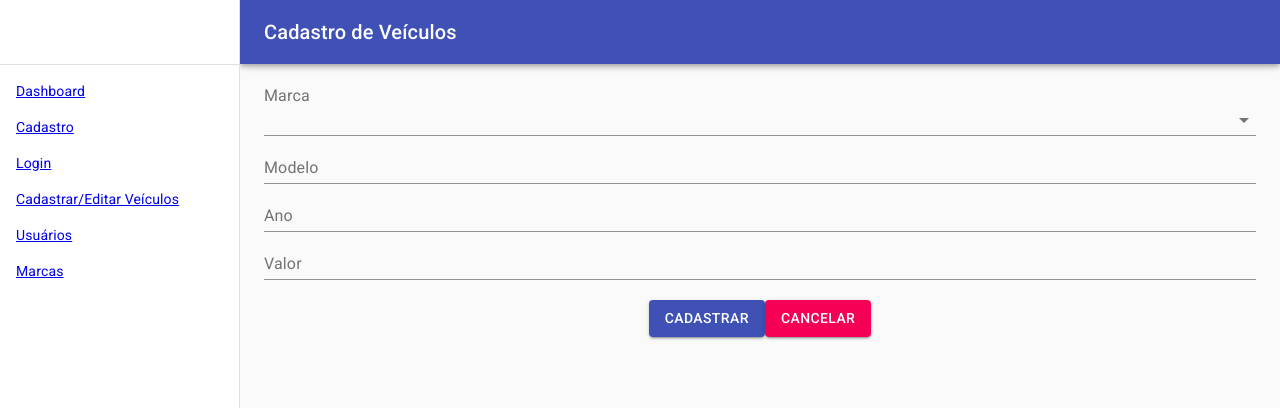
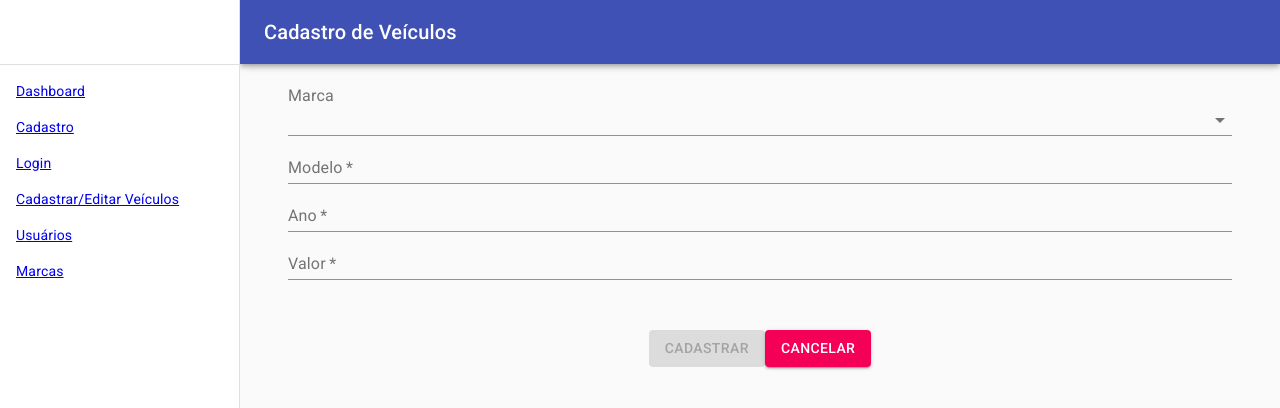
Before and after one commit to CaelumAulas/aceleratw-turma1-grupo1, a React app: page /cadastro-veiculo in a window 1280 px wide. Shown: the top 408 px of the page. Built offline with nearby package versions, Linux system fonts and the light colour scheme.

Commit message:
Feat(vehicles form validation)

```diff
--- a/src/containers/VehiclesAddForm/VehiclesAddForm.js
+++ b/src/containers/VehiclesAddForm/VehiclesAddForm.js
@@ -1,17 +1,22 @@
-import React from 'react';
+import React, {useState} from 'react';
 
 import {
     Button,
     TextField,
     Select,
     MenuItem,
-  InputLabel
+    InputLabel,
+    Container,
+    FormControl
 } from '@material-ui/core';
 
 import './style.css';
 
+
+const VehiclesAddForm = ({toSend}) => {
+
     function createData(index, vehicle) {
-    return { index, vehicle };
+        return {index, vehicle};
     }
 
     const rows = [
@@ -22,28 +27,132 @@ const rows = [
         createData(5, 'Fiesta'),
     ];
 
-const VehiclesAddForm = () => (
-  <form className="vehiclesAddForm" noValidate autoComplete="off">
+    const [brand, setBrand] = useState("");
+    const [model, setModel] = useState("");
+    const [year, setYear] = useState("");
+    const [value, setValue] = useState("");
+    const [errors, setErrors] = useState({
+        validator: {
+            buttonEnabled: false,
+            isValid: true,
+            text: ""
+        }
+    });
+
+    const handleMarcaSelectionChange = (event) => {
+        setBrand(event.target.value);
+    };
+
+    const handleModeloChange = (event) => {
+        setModel(event.target.value);
+    };
+
+    const handleYearChange = (event) => {
+        setYear(event.target.value);
+    };
+
+    const handleValueChange = (event) => {
+        setValue(event.target.value);
+    };
+
+    function isValueValid(value){
+        if(+value <= 0){
+            return {
+                buttonEnabled: false,
+                isValid: false,
+                text: 'Adicione um valor maior que 0',
+            }
+        } else {
+            return { buttonEnabled:true, isValid: true, text: "" }
+        }
+    }
+
+    function goBack(event){
+        event.preventDefault();
+        window.history.back();
+    }
+
+
+    return (
+        <Container maxWidth="">
+            <form variant="filled"
+                onSubmit={
+                    (event) => {
+                        event.preventDefault();
+                        toSend({marca: brand, modelo: model, ano: year, valor: value});
+                    }
+                }
+                className="vehiclesAddForm"
+                noValidate
+                autoComplete="off">
                 <div className="vehiclesAddForm--select">
                     <InputLabel id="standard-basic">Marca</InputLabel>
-        <Select id="standard-basic" label="Marca">
-            {rows.map((row) => {
-                return <MenuItem value={row.index}>{row.vehicle}</MenuItem>;
-            })}
-        </Select>
+                    <Select onChange={handleMarcaSelectionChange}
+                        id="standard-basic"
+                        value={brand}
+                        label="Marca"
+                        required
+                        >
+                        <MenuItem value="">
+                            <em>Nenhum</em>
+                        </MenuItem>
+                        {
+                        rows.map((row) => {
+                            return <MenuItem value={
+                                row.index
+                            }>
+                                {
+                                row.vehicle
+                            } </MenuItem>;
+                        })
+                    } </Select>
                 </div>
                 <div className="vehiclesAddForm--inputs">
-        <TextField id="standard-basic" label="Modelo" />
-        <TextField id="standard-basic" label="Ano" />
-        <TextField id="standard-basic" label="Valor" />
+                    <TextField onChange={handleModeloChange}
+                        value={model}
+                        id="standard-basic"
+                        label="Modelo"
+                        required
+                        />
+                    <TextField onChange={handleYearChange}
+                        value={year}
+                        id="standard-basic"
+                        label="Ano"
+                        type="number"
+                        required
+                        />
+                    <TextField onChange={handleValueChange}
+                        value={value}
+                        onBlur={(event) => {
+                            setErrors({validator: isValueValid(value)})
+                        }}
+                        error={!errors.validator.isValid}
+                        helperText={errors.validator.text}
+                        id="standard-basic"
+                        label="Valor"
+                        type="number"
+                        required
+                        />
                 </div>
-    <Button variant="contained" color="primary">
+                <Button variant="contained" color="primary"
+                disabled={!brand
+                    || !model
+                    || !year
+                    || !value
+                    || !errors.validator.buttonEnabled
+                }
+                >
                     Cadastrar
                 </Button>
-    <Button variant="contained" color="secondary">
+                <Button variant="contained" type="submit" color="secondary"
+                onClick={goBack}
+                >
                     Cancelar
                 </Button>
             </form>
+        </Container>
     )
 
+}
+
 export default VehiclesAddForm
--- a/src/containers/VehiclesAddForm/style.css
+++ b/src/containers/VehiclesAddForm/style.css
@@ -1,7 +1,7 @@
 .vehiclesAddForm--inputs {
   display: flex;
   flex-direction: column;
-  margin-bottom: 20px;
+  margin-bottom: 50px;
 }
 
 .vehiclesAddForm--select {
```
Lines whose indentation alone changed are shown as unchanged.
